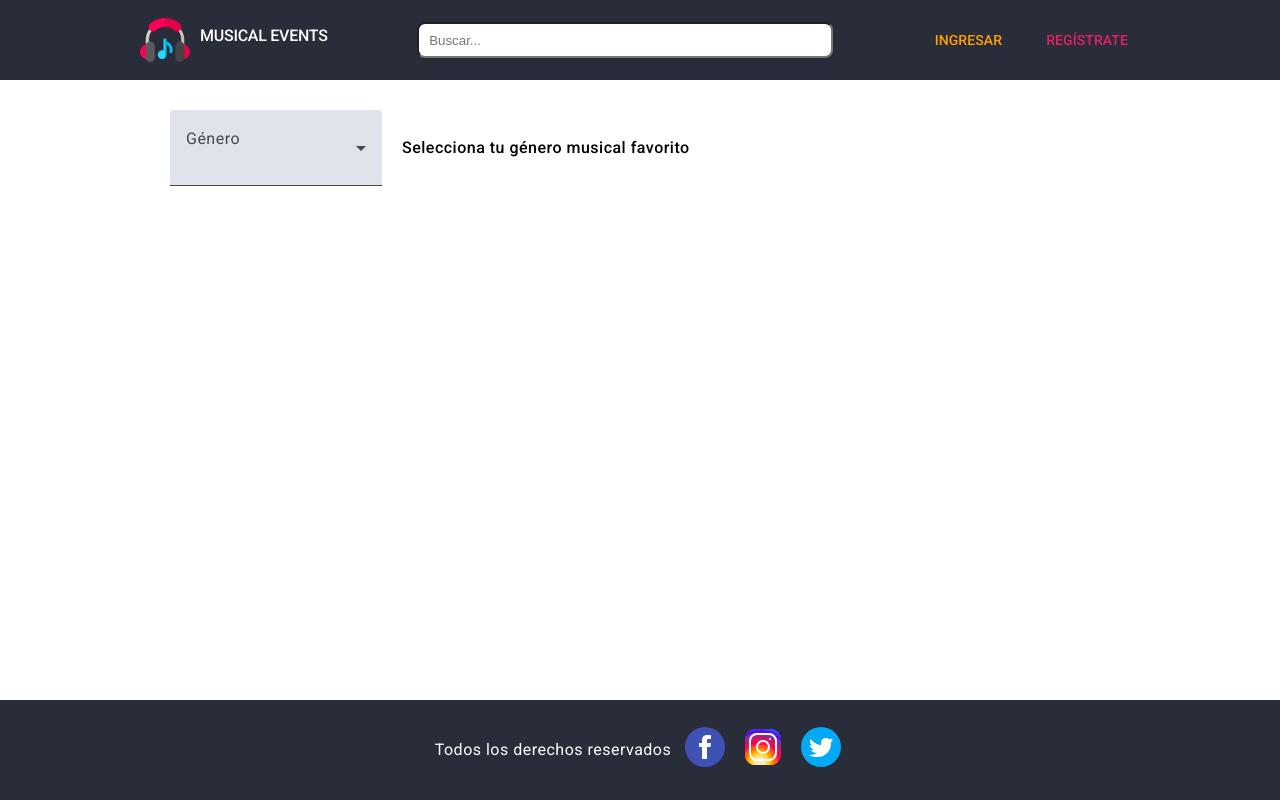
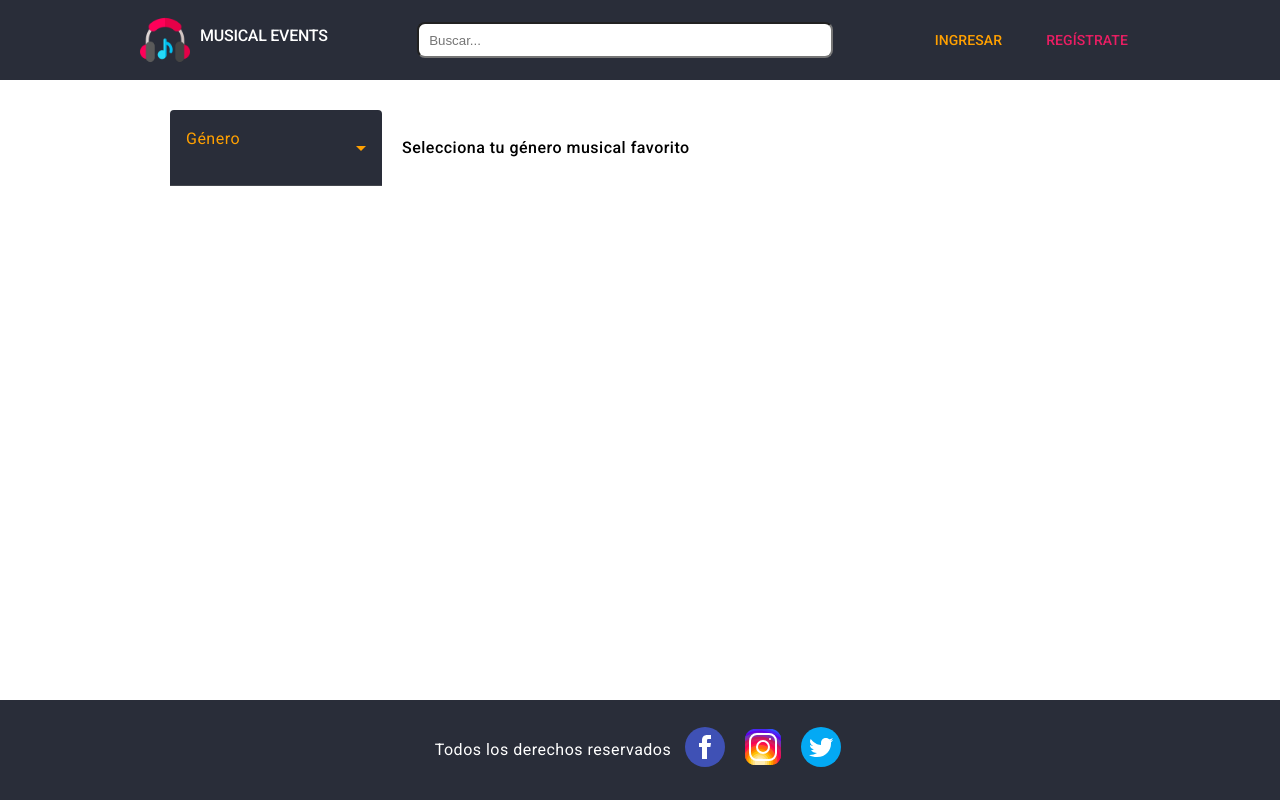
Before and after one commit to Abraham2748/musicstore-frontend202403, an Angular app: page / in a window 1280 px wide. Built offline with nearby package versions, Linux system fonts and the light colour scheme.

Commit message:
Override styles for material select

```diff
--- /dev/null
+++ b/public/styles/material-components/select.css
@@ -0,0 +1,29 @@
+:root {
+  /* Override color variables*/
+  --mat-select-enabled-trigger-text-color: white;
+  --mat-option-label-text-color: var(--primary-color);
+  --mat-select-panel-background-color: var(--secondary-color);
+  --mat-option-selected-state-label-text-color: white;
+  --mat-select-enabled-arrow-color: var(--primary-color);
+  --mat-select-focused-arrow-color: white;
+  --mdc-filled-text-field-container-color: var(--secondary-color);
+  --mdc-filled-text-field-focus-label-text-color: var(--primary-color);
+  --mdc-filled-text-field-label-text-color: var(--primary-color);
+  --mdc-filled-text-field-focus-active-indicator-color: var(--primary-color);
+  --mdc-filled-text-field-hover-label-text-color: white;
+  --mdc-outlined-text-field-disabled-label-text-color: gray;
+  --mdc-outlined-text-field-disabled-outline-color: gray;
+  --mat-select-disabled-arrow-color: gray;
+  --mat-option-selected-state-layer-color: var(--primary-color);
+}
+
+/*  Check icon color */
+.mat-pseudo-checkbox-minimal.mat-pseudo-checkbox-checked::after {
+  color: white !important;
+}
+
+/* Item on hover */
+.mat-mdc-option:hover:not(.mdc-list-item--disabled) {
+  background-color: var(--accent-color) !important;
+  color: white;
+}
--- a/public/styles/material.css
+++ b/public/styles/material.css
@@ -0,0 +1 @@
+@import "./material-components/select.css";
```
